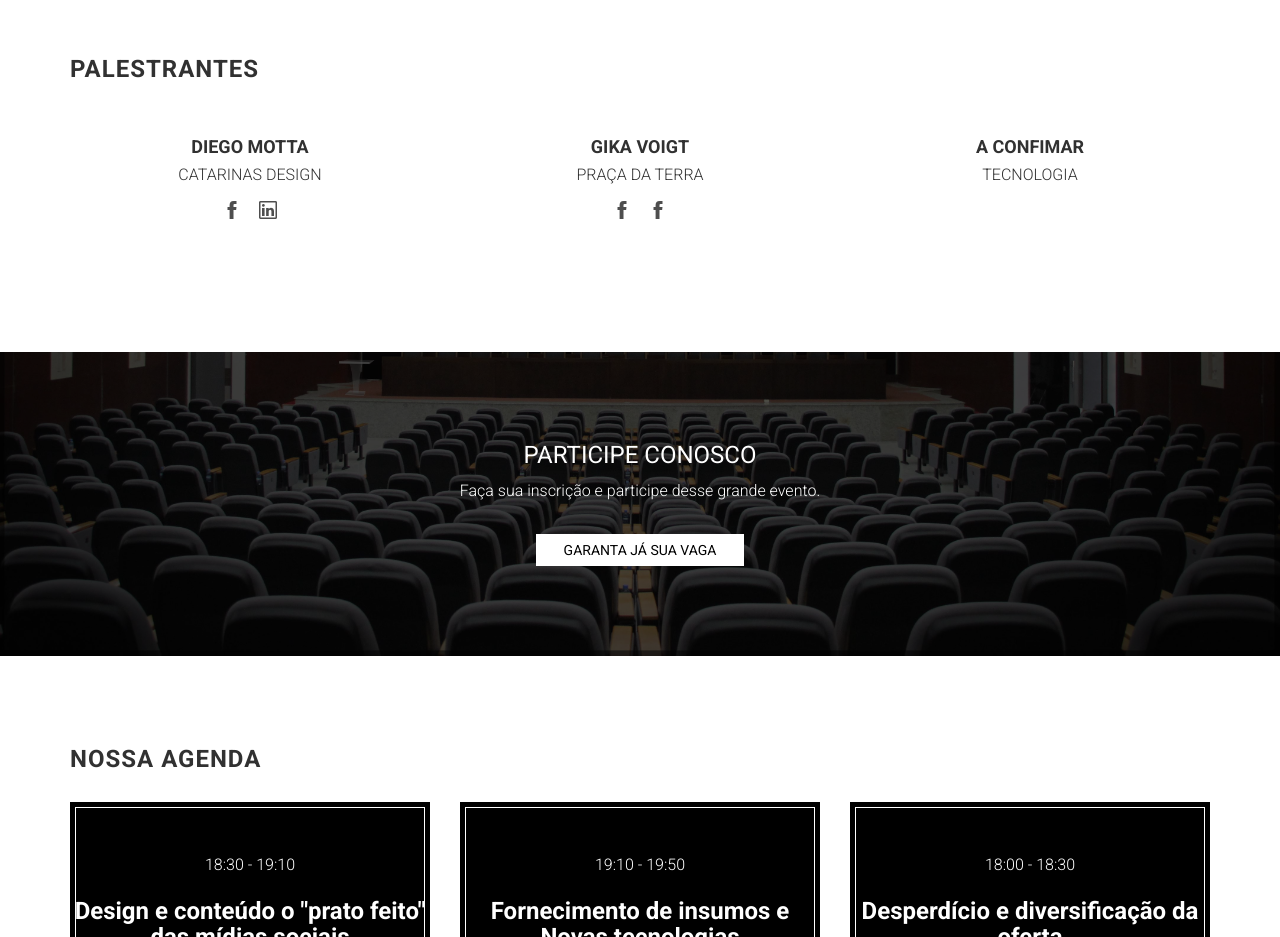
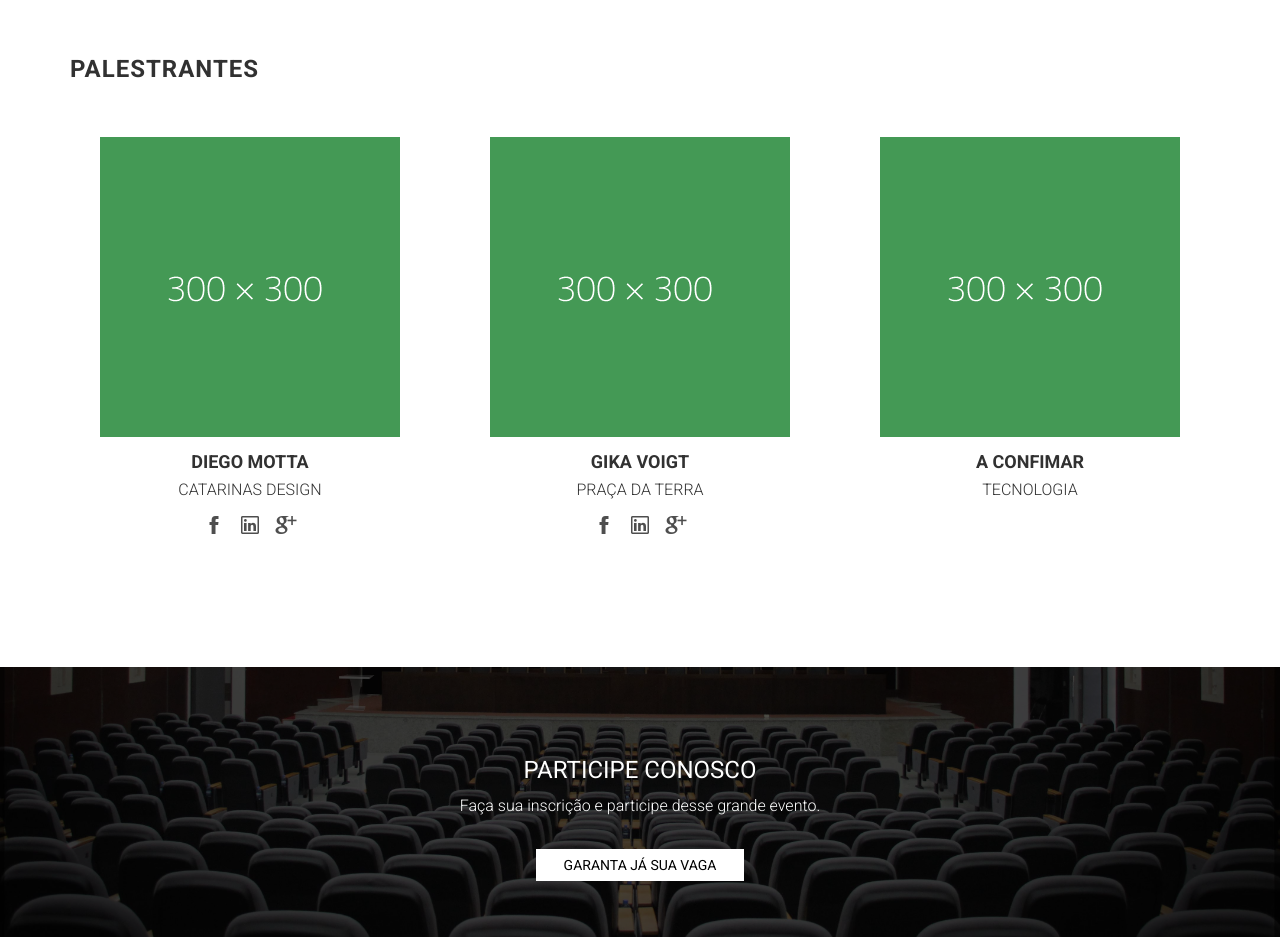
Before and after one commit to PetrusStarken/papo-de-conexao, a plain HTML site: page site/index.html in a window 1280 px wide. Shown: the part 1740-2677 px from the top of the page. Drawn offline with nearby package versions, Linux system fonts and the light colour scheme; some packages are replaced by stand-ins of ours; a script that the page names is missing; files whose address does not match are found by name.

Commit message:
adicionado thumbnail para imagens dos palestrantes

```diff
--- a/site/index.html
+++ b/site/index.html
@@ -145,9 +145,9 @@
                 <div class="col-md-4">
                     <div class="speaker">
 
-                        <!-- <figure>
-                            <img alt="" class="img-responsive center-block" src="images/diego-motta.jpg">
-                        </figure> -->
+                        <figure>
+                            <img alt="" class="img-responsive center-block" src="images/300x300.png">
+                        </figure>
 
                         <h4>Diego Motta</h4>
 
@@ -156,6 +156,7 @@
                         <ul class="social-block">
                             <li><a href="https://www.facebook.com/diegoluizmotta" target="_blank"><i class="ion-social-facebook"></i></a></li>
                             <li><a href="https://www.linkedin.com/in/diegoluizmotta/" target="_blank"><i class="ion-social-linkedin-outline"></i></a></li>
+                            <li><a href=""><i class="ion-social-googleplus"></i></a></li>
                         </ul>
 
                     </div><!-- /.speaker -->
@@ -164,9 +165,9 @@
                 <div class="col-md-4">
                     <div class="speaker">
 
-                        <!-- <figure>
-                            <img alt="" class="img-responsive center-block" src="assets/images/speakers/speaker-2.jpg">
-                        </figure> -->
+                      <figure>
+                        <img alt="" class="img-responsive center-block" src="images/300x300.png">
+                      </figure>
 
                         <h4>Gika Voigt</h4>
 
@@ -174,7 +175,8 @@
 
                         <ul class="social-block">
                             <li><a href="https://www.facebook.com/gikavoigt?ref=br_rs" target="_blank"><i class="ion-social-facebook"></i></a></li>
-                            <li><a href="https://www.facebook.com/pracadaterra" target="_blank"><i class="ion-social-facebook"></i></a></li>
+                            <li><a href=""><i class="ion-social-linkedin-outline"></i></a></li>
+                            <li><a href=""><i class="ion-social-googleplus"></i></a></li>
                         </ul>
 
                     </div><!-- /.speaker -->
@@ -183,9 +185,9 @@
                 <div class="col-md-4">
                     <div class="speaker">
 
-                        <!-- <figure>
-                            <img alt="" class="img-responsive center-block" src="assets/images/speakers/speaker-3.jpg">
-                        </figure> -->
+                      <figure>
+                        <img alt="" class="img-responsive center-block" src="images/300x300.png">
+                      </figure>
 
                         <h4>A confimar</h4>
 
--- a/site/main.css
+++ b/site/main.css
@@ -418,11 +418,6 @@ ul li {
   opacity: .7;
 }
 
-.speaker figure .img-reponsive {
-  max-width: 300px;
-  max-height: 300px;
-}
-
 /*
  * 6.4 Section: Registration & Pricing
  */
```
Also changed, not shown: site/images/300x300.png (added).
